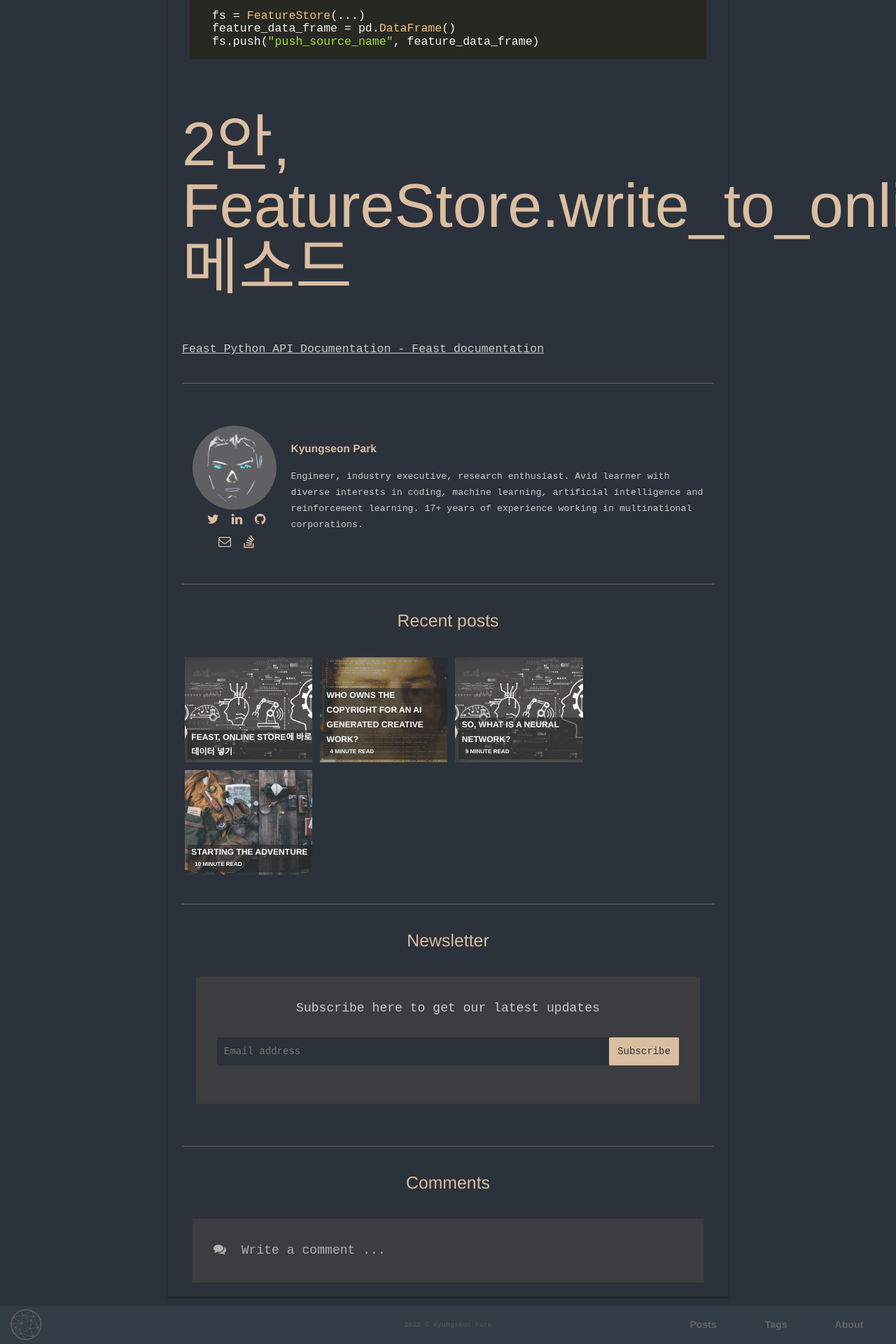
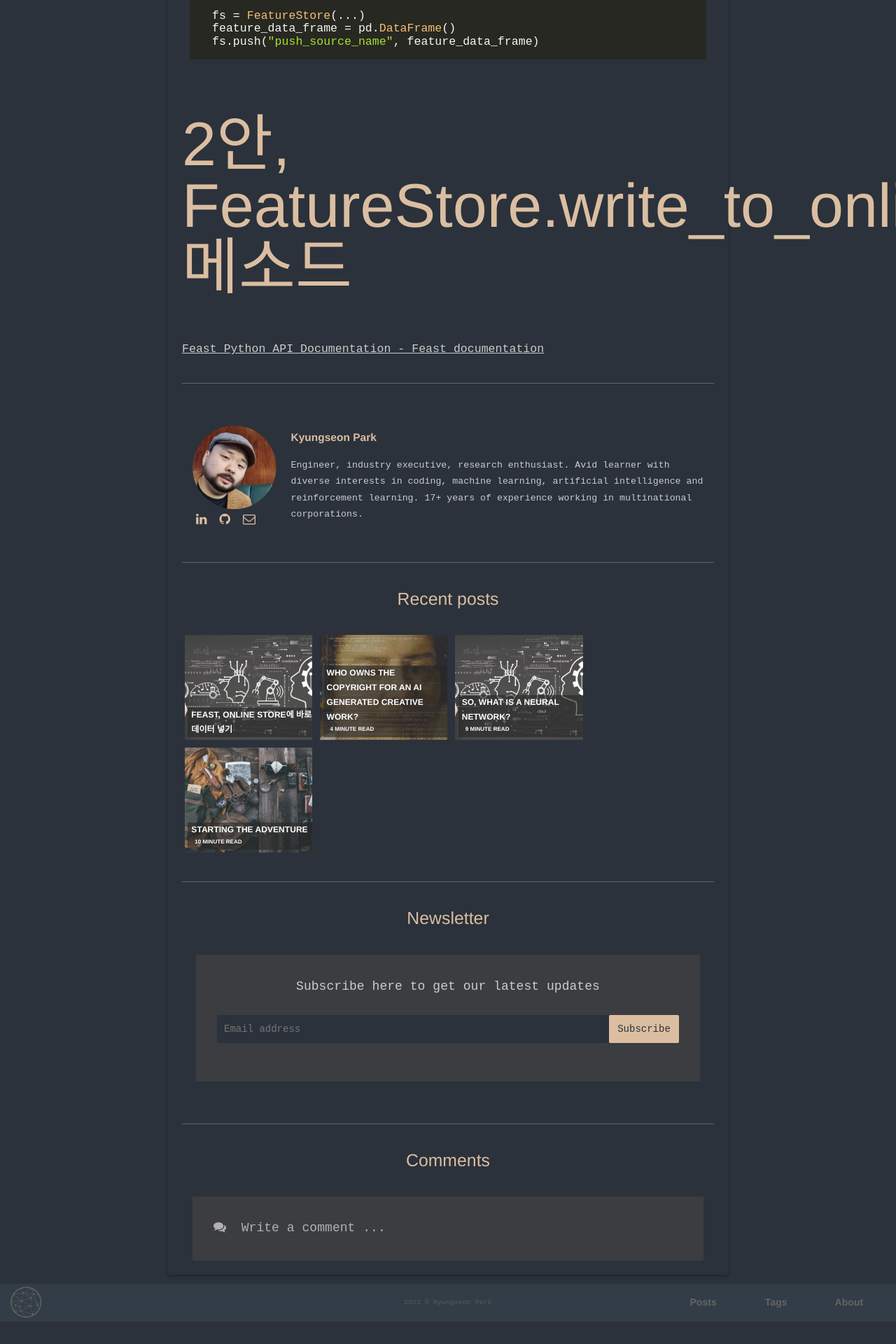
Before and after one commit to kyungseonpark/kyungseonpark.github.io, a Jekyll site: the page built from _posts/2022-07-29-Feast, Online Store에 바로 데이터 넣기.md, in a window 1280 px wide. Shown: the part 1866-3786 px from the top of the page at 70% size. Built offline with Jekyll 4.4.1, drawn with Linux system fonts in a browser that asks for light colours; some web fonts are replaced; our own code applies the rules of GitHub Pages for plain Markdown files; after the commit the page ends 3754 px from its top, so only the background shows below that.

Commit message:
change profile img

```diff
--- a/_config.yml
+++ b/_config.yml
@@ -25,7 +25,7 @@ highlight_theme: syntax-base16.monokai.dark # select a dark theme for the code h
 
 # Author settings
 author: Kyungseon Park # add your name
-author-pic: Myself_Neon_grey.jpg
+author-pic: pks_mus.png
 about-author: Engineer, industry executive, research enthusiast. Avid learner with diverse interests in coding, machine learning, artificial intelligence and reinforcement learning. 17+ years of experience working in multinational corporations.
 
 # Contact links
--- a/_includes/author-box.html
+++ b/_includes/author-box.html
@@ -4,9 +4,9 @@
   <div class="narrow-column">
     <a href='{{ site.website }}'><img src="{{ relativebase }}assets/img/{% if site.author-pic %}{{site.author-pic}}{% endif %}" alt="{{ site.author }}" class="author-img"></a>
     <ul class="contact-icons">
-      {% if site.twitter %}
-      <li class="twitter"><a class="twitter" href="https://twitter.com/{{site.twitter}}" target="_blank"><i class="fa fa-twitter"></i></a></li>
-      {% endif %}
+<!--      {% if site.twitter %}-->
+<!--      <li class="twitter"><a class="twitter" href="https://twitter.com/{{site.twitter}}" target="_blank"><i class="fa fa-twitter"></i></a></li>-->
+<!--      {% endif %}-->
       {% if site.linkedin %}
       <li class="linkedin"><a class="linkedin" href="https://in.linkedin.com/in/{{site.linkedin}}" target="_blank"><i class="fa fa-linkedin"></i></a></li>
       {% endif %}
@@ -16,9 +16,9 @@
       {% if site.email %}
       <li class="email"><a class="email" href="mailto:{{site.email}}"><i class="fa fa-envelope-o"></i></a></li>
       {% endif %}
-      {% if site.stackoverflow %}
-      <li class="stackoverflow"><a class="stackoverflow" href="https://stackoverflow.com/users/{{site.stackoverflow}}"><i class="fa fa-stack-overflow"></i></a></li>
-      {% endif %}
+<!--      {% if site.stackoverflow %}-->
+<!--      <li class="stackoverflow"><a class="stackoverflow" href="https://stackoverflow.com/users/{{site.stackoverflow}}"><i class="fa fa-stack-overflow"></i></a></li>-->
+<!--      {% endif %}-->
     </ul>
   </div>
   <div class="author-desc">
```
Also changed, not shown: assets/img/branding/pks_mus.png (added), assets/img/pks_mus.png (added), assets/img/template_screenshots/pks_mimo.png (added), assets/img/template_screenshots/pks_mus.png (added).
